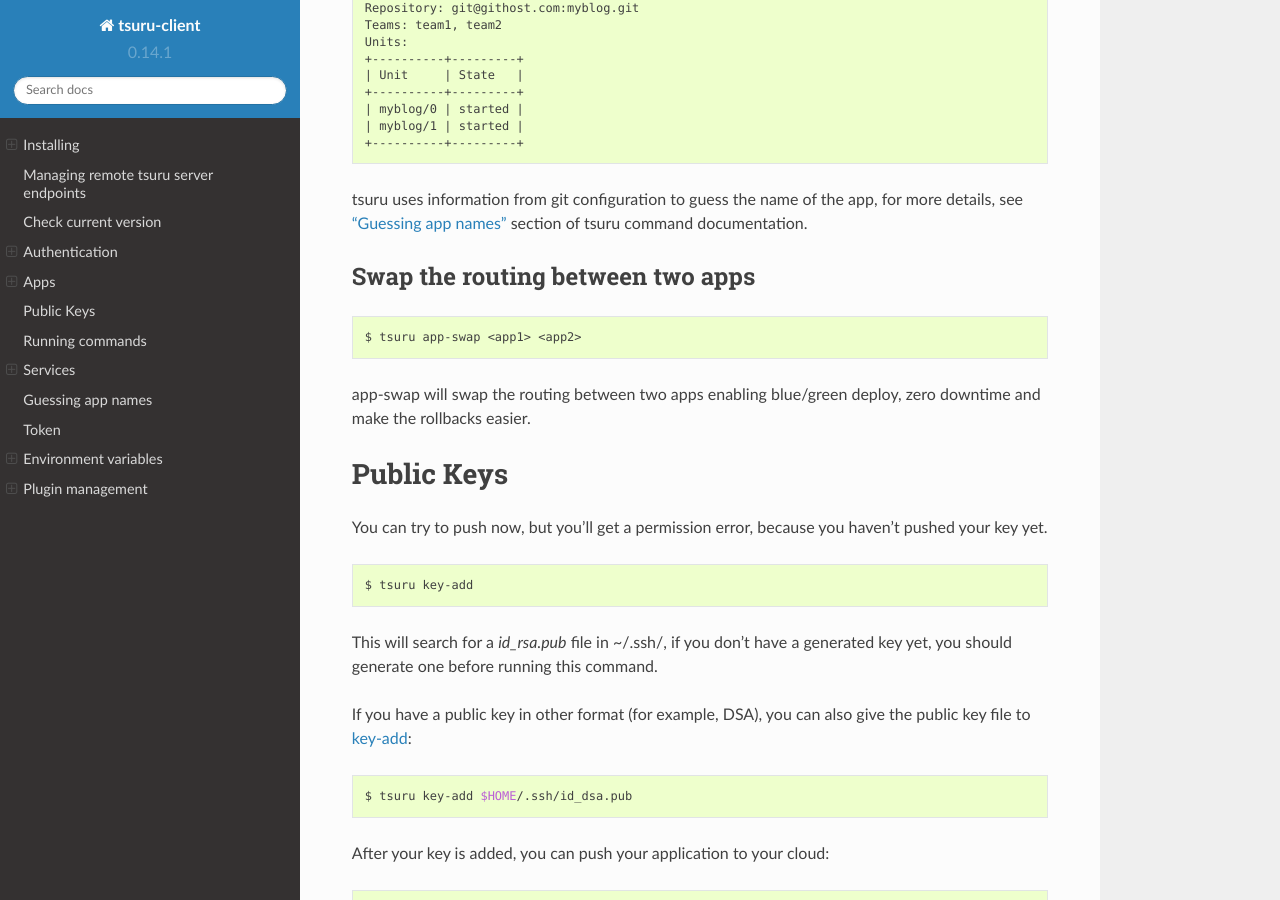
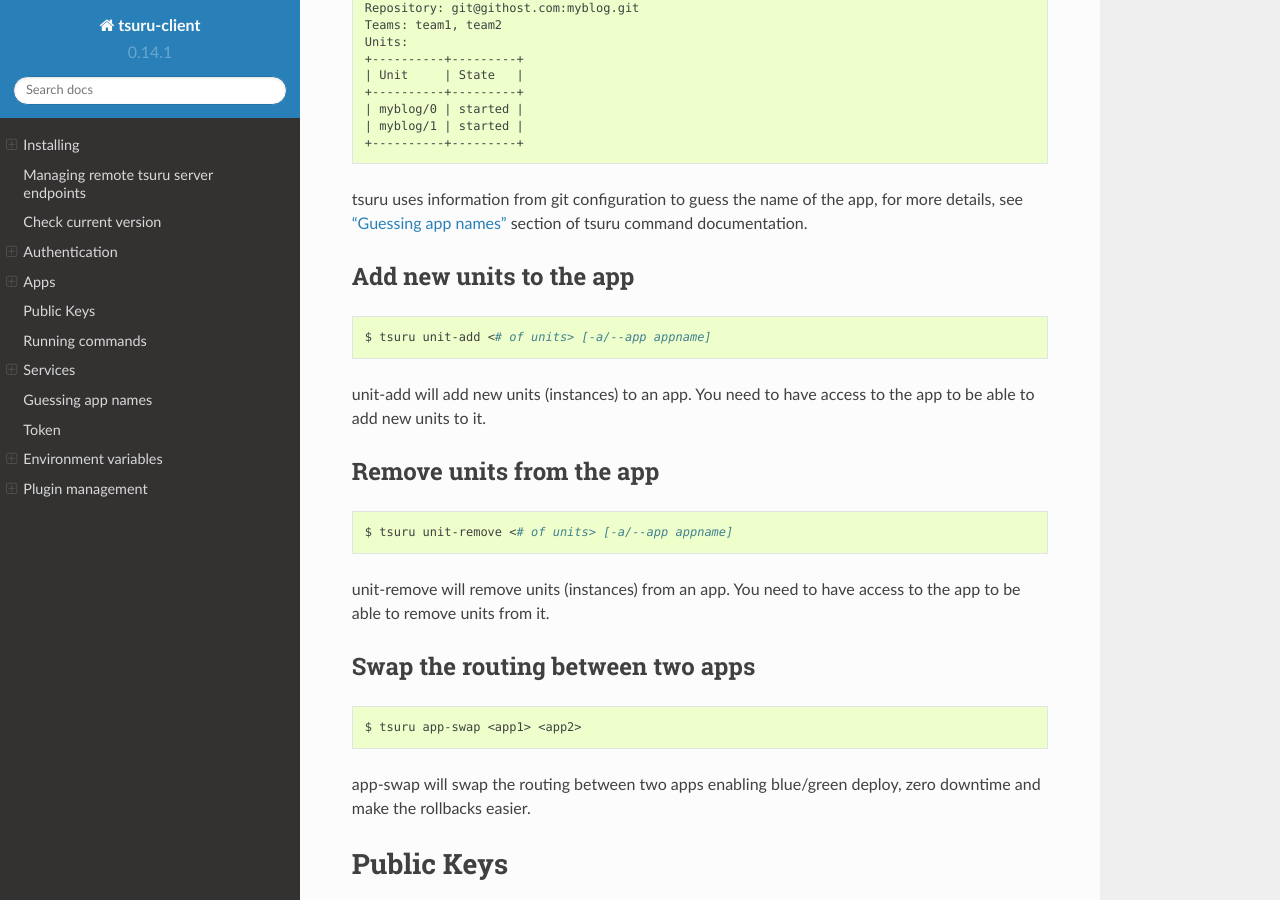
Before and after one commit to tsuru/tsuru-client, a Sphinx documentation site: the page built from docs/source/index.rst, in a window 1280 px wide and 900 px high, scrolled down 5223 px. Built offline with Sphinx 7.4.7 and the Read the Docs theme 2.0.0, drawn with Linux system fonts in a browser that asks for light colours.

Commit message:
add docs about unit-add/remove.

```diff
--- a/docs/source/index.rst
+++ b/docs/source/index.rst
@@ -331,6 +331,28 @@
 <http://godoc.org/github.com/tsuru/tsuru-client/tsuru#hdr-Guessing_app_names>`_
 section of tsuru command documentation.
 
+Add new units to the app
+------------------------
+
+.. highlight:: bash
+
+::
+
+    $ tsuru unit-add <# of units> [-a/--app appname]
+
+unit-add will add new units (instances) to an app. You need to have access to the app to be able to add new units to it.
+
+Remove units from the app
+-------------------------
+
+.. highlight:: bash
+
+::
+
+    $ tsuru unit-remove <# of units> [-a/--app appname]
+
+unit-remove will remove units (instances) from an app. You need to have access to the app to be able to remove units from it.
+
 Swap the routing between two apps
 ---------------------------------
 
```
